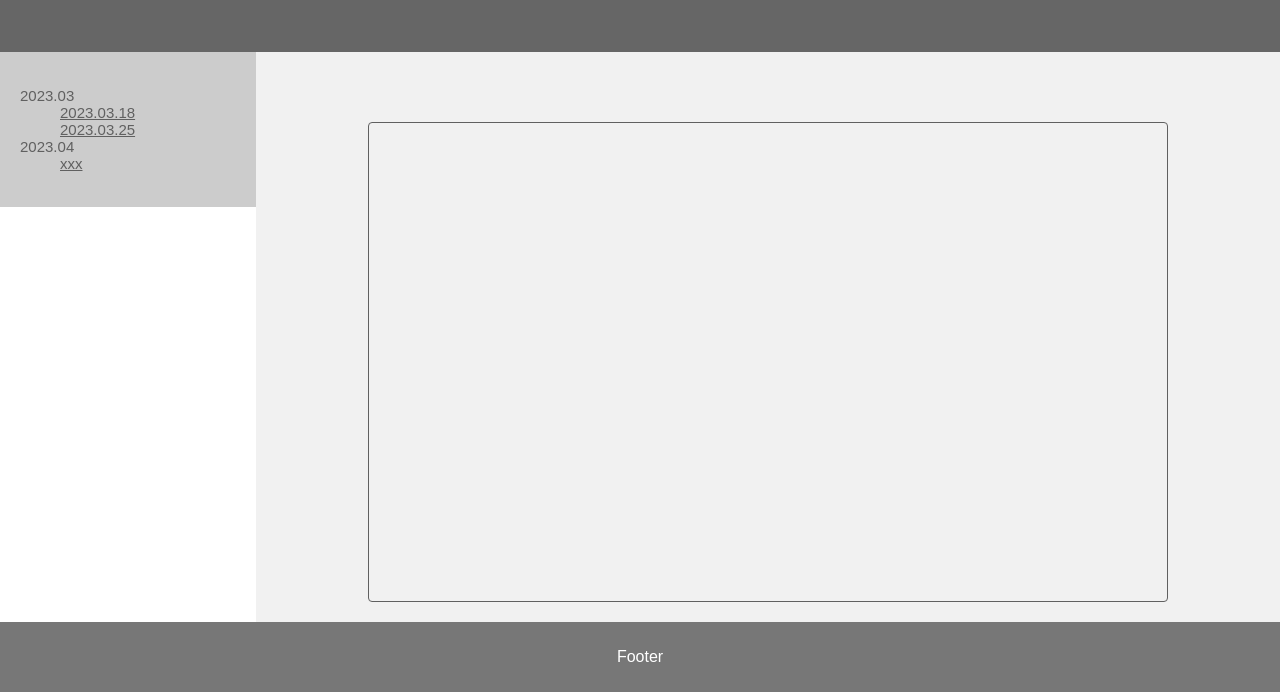
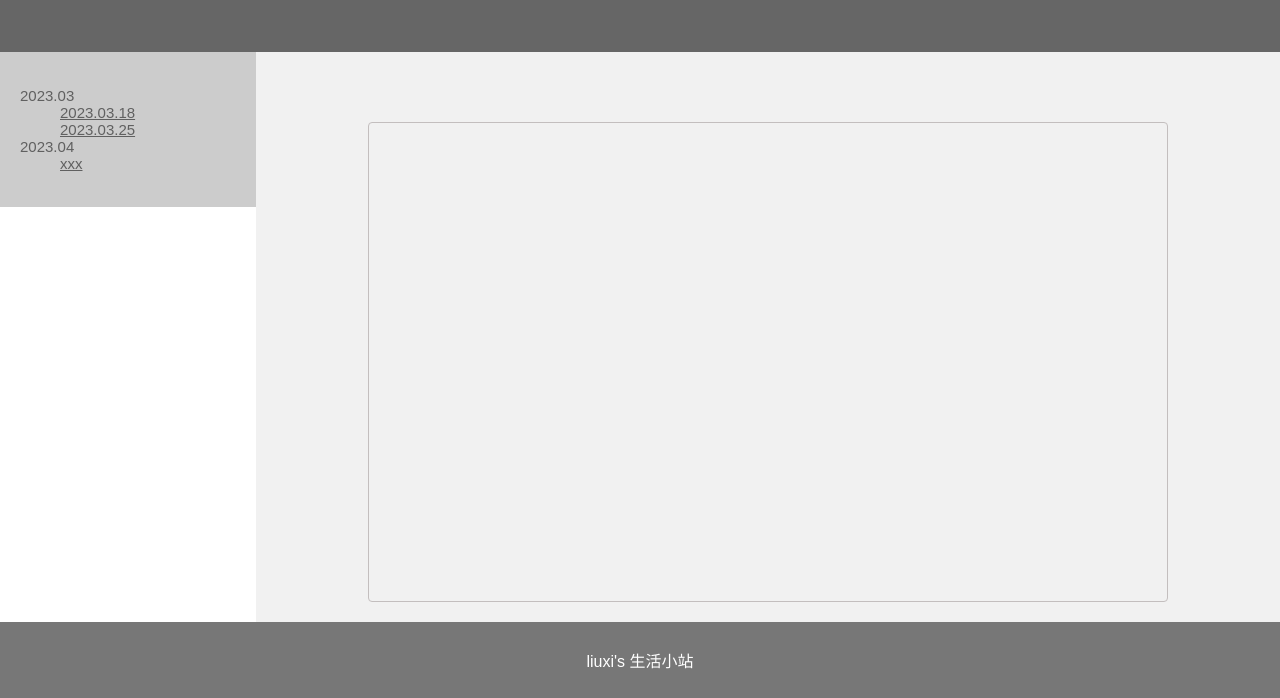
Before and after one commit to liuxirf/MyBlog, a plain HTML site: page index.html in a window 1280 px wide. Shown: the part 109-807 px from the top of the page. Drawn offline with nearby package versions, Linux system fonts and the light colour scheme.

Commit message:
边框颜色

```diff
--- a/index.html
+++ b/index.html
@@ -75,7 +75,7 @@
 
         div#blog {
             display: block;
-            border: 1px solid #606060;
+            border: 1px solid #c3bebe;
             border-radius: 4px;
 
             min-height: 480px;
@@ -110,7 +110,7 @@
         </article>
     </section>
     <footer>
-        <p>Footer</p>
+        <p>liuxi's 生活小站</p>
     </footer>
 
     <script>
```
